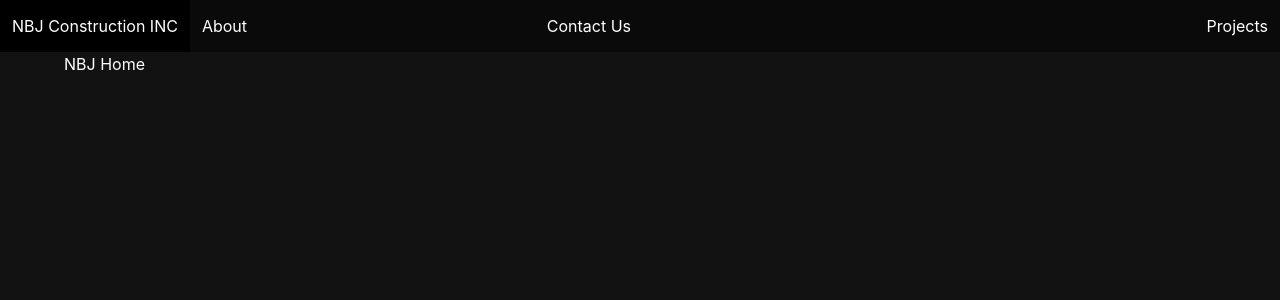
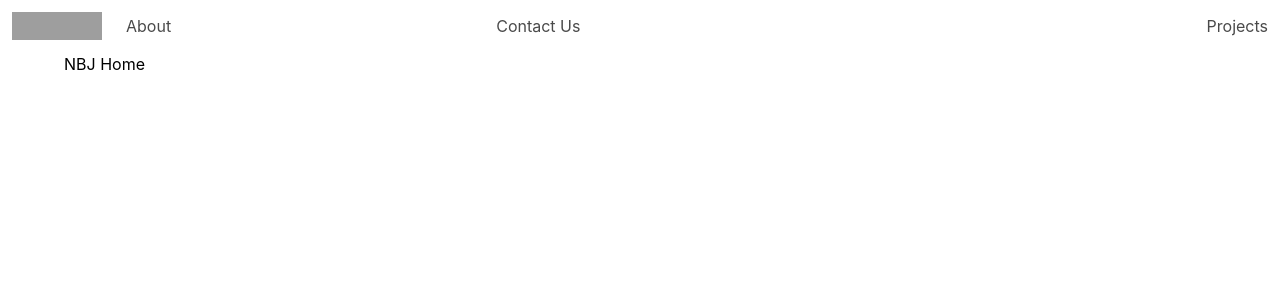
Before and after one commit to Bigs55stock/nbjcontracting, a Django app: page / in a window 1280 px wide. Shown: the top 300 px of the page. Run offline with Django 4.2, Linux system fonts and the light colour scheme; grey boxes are pictures that could not be loaded.

Commit message:
logo added

```diff
--- a/main_app/static/styles/main.css
+++ b/main_app/static/styles/main.css
@@ -1,17 +1,17 @@
 body {
-    background-color: #121212;
-    color: #ffffff;
+    background-color: white;
+    color: black;
     min-height: 100vh;
 }
 
 h1,
 h2,
 h3 {
-    color: #ffffff;
+    color: black;
 }
 
 .title {
-    color: #ffffff;
+    color: black;
 }
 
 .gallery {
--- a/main_app/templates/base.html
+++ b/main_app/templates/base.html
@@ -12,9 +12,9 @@
         <title>Spotify - {% block title %}{% endblock %}</title>
     </head>
     <body >
-        <nav class="navbar is-black" role="navigation" aria-label="main navigation">
+        <nav class="navbar is-boxed" role="navigation" aria-label="main navigation">
             <div class="navbar-brand">
-                <a class="navbar-item" href="/">NBJ Construction INC</a>
+                <a class="navbar-item" href="/"><img src ="https://i.imgur.com/HZjjSGh.png" style= "width:90px;"></a>
                 <a role="button" class="navbar-burger" aria-label="menu" aria-expanded="false">
                     <span aria-hidden="true"></span>
                     <span aria-hidden="true"></span>
```
